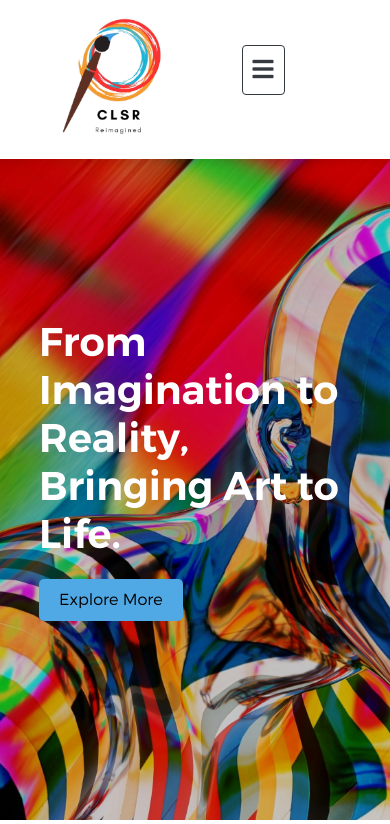
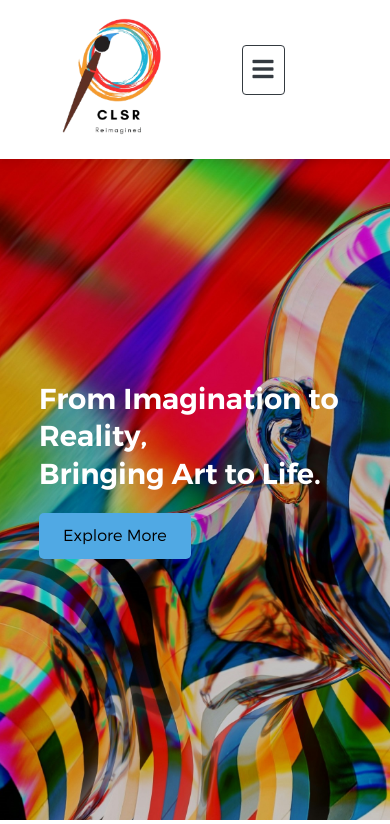
Before and after one commit to cyrillsam/CLSR, a PHP site: page / in a window 390 px wide. Shown: the top 824 px of the page. Run offline with PHP 8.4, Linux system fonts and the light colour scheme; some libraries are stand-ins or nearby versions; some web fonts are replaced.

Commit message:
fix: fix text for mobile view

```diff
--- a/include/home/hero-section.php
+++ b/include/home/hero-section.php
@@ -1,15 +1,43 @@
 <section class="hero-section" style="
-position: relative; height: 700px; overflow: hidden;
-background: url('img/logo/background.jpg') center center / cover no-repeat; margin: 0; padding: 0; width: 100vw;">
+  position: relative;
+  min-height: 70vh;
+  background: url('img/logo/background.jpg') center center / cover no-repeat;
+  margin: 0;
+  padding: 0;
+  width: 100vw;
+  display: flex;
+  align-items: center;
+  justify-content: flex-start;
+  color: white;
+  text-align: left;
+">
 
-  <div style="position: absolute; top: 50%; left: 10%; transform: translateY(-50%); text-align: left;">
-    <h1 style="color: white; font-size: 2.5rem;">
+  <div style="
+    margin-left: 10vw;
+    max-width: 90vw;
+  ">
+    <h1 style="
+      font-size: clamp(1.8rem, 5vw, 3rem);
+      line-height: 1.3;
+      font-weight: 600;
+      margin: 0;
+    ">
       From Imagination to Reality,<br>
       Bringing Art to Life.
     </h1>
-    <a href="#explore" style="display: inline-block; margin-top: 20px; padding: 10px 20px; background-color:rgb(80, 169, 228); color: #000; text-decoration: none; font-size: 1rem; border-radius: 5px; transition: background-color 0.3s, color 0.3s;"
-       onmouseover="this.style.backgroundColor='rgb(60, 140, 200)'; this.style.color='white';"
-       onmouseout="this.style.backgroundColor='rgb(80, 169, 228)'; this.style.color='#000';">
+    <a href="#explore" style="
+      display: inline-block;
+      margin-top: 20px;
+      padding: 12px 24px;
+      background-color: rgb(80, 169, 228);
+      color: black;
+      text-decoration: none;
+      font-size: 1rem;
+      border-radius: 5px;
+      transition: background-color 0.3s, color 0.3s;
+    "
+    onmouseover="this.style.backgroundColor='rgb(60, 140, 200)'; this.style.color='white';"
+    onmouseout="this.style.backgroundColor='rgb(80, 169, 228)'; this.style.color='black';">
       Explore More
     </a>
   </div>
```
